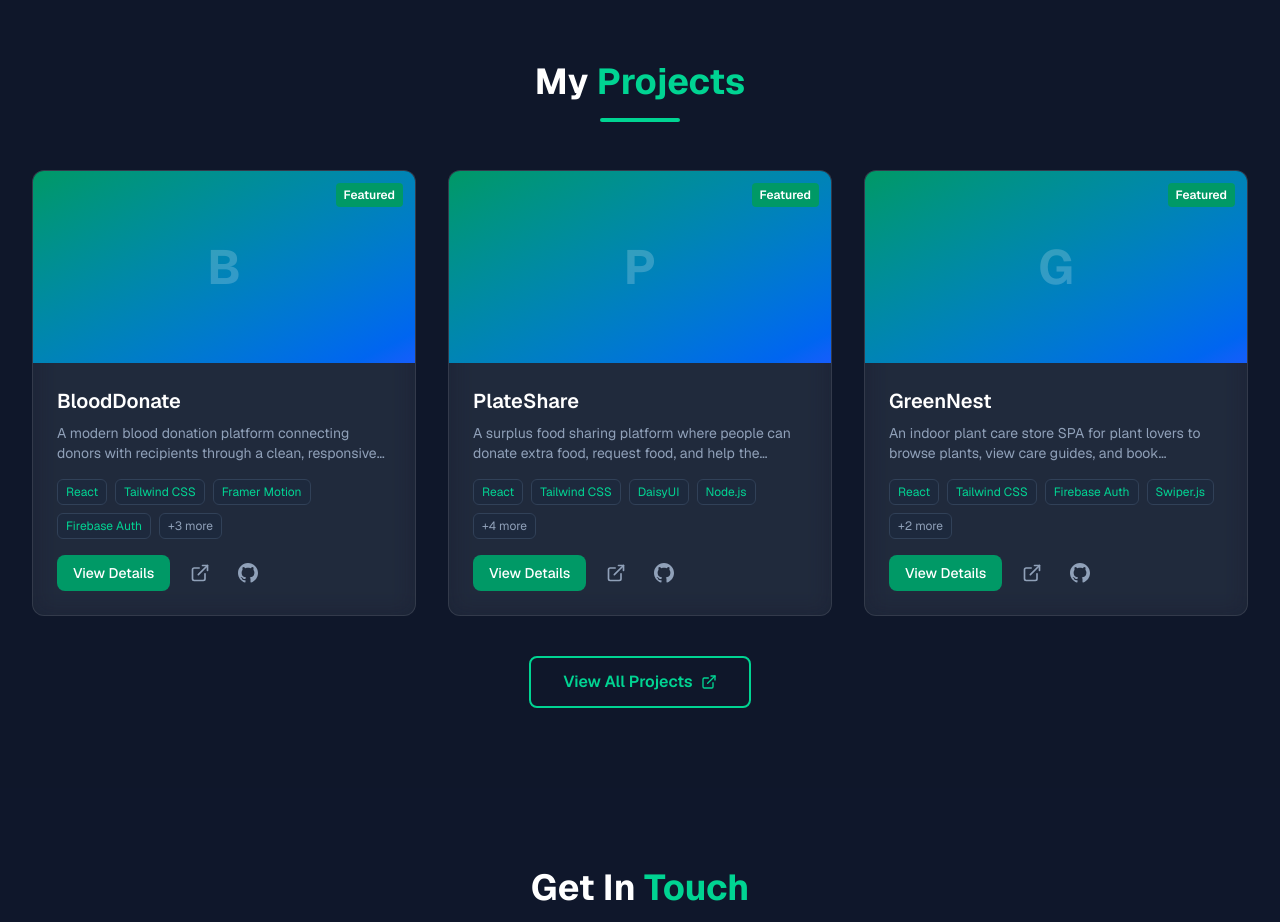
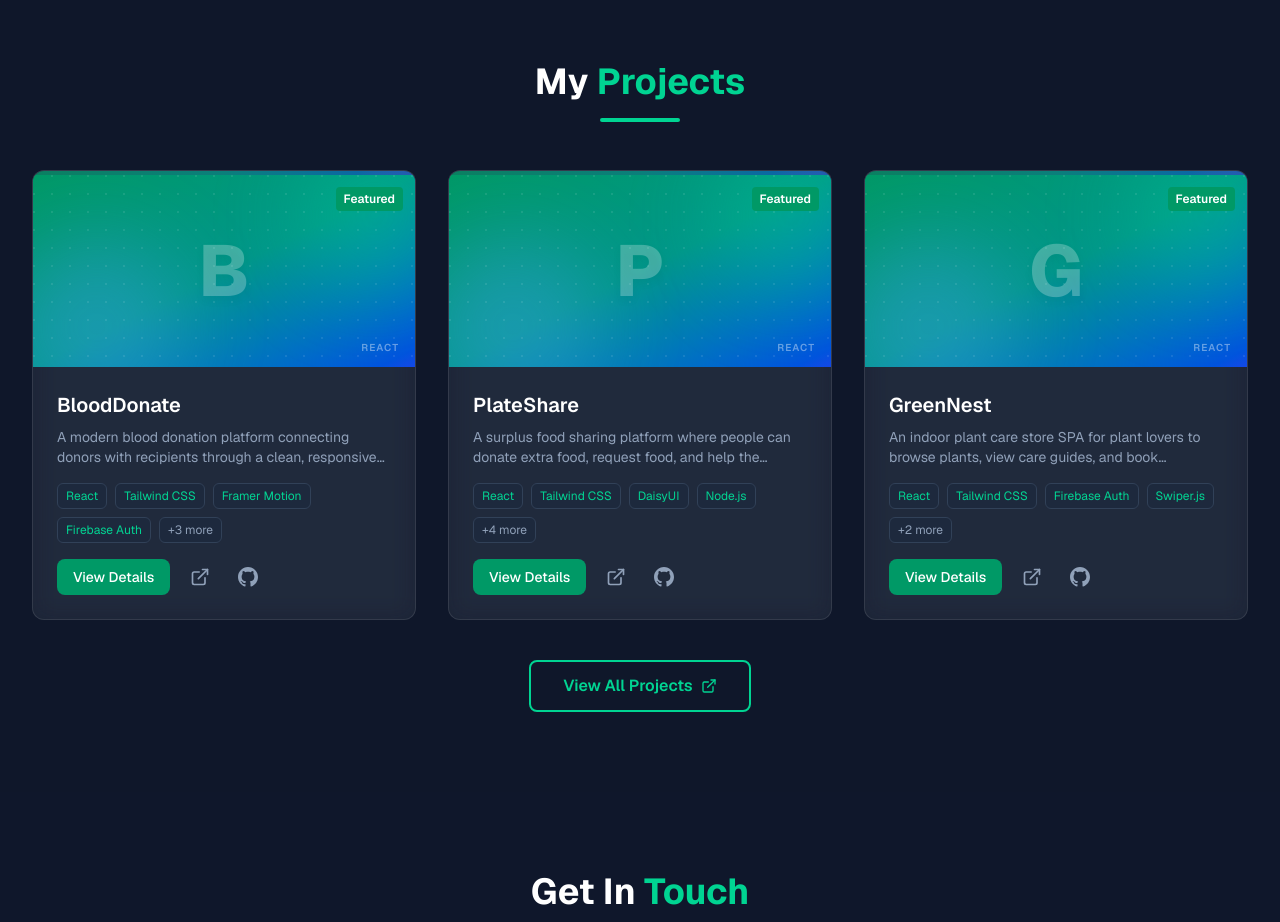
Before and after one commit to Imtius10/portfolio, a Next.js app: page / in a window 1280 px wide. Shown: the part 6220-7142 px from the top of the page. Built offline with nearby package versions, Linux system fonts and the light colour scheme; no server answers; the database is empty.

Commit message:
style(projects): richer card design with branded monogram gradient fallback, lift hover, accent edge

```diff
--- a/src/components/Projects.tsx
+++ b/src/components/Projects.tsx
@@ -26,8 +26,10 @@ export default function Projects({ projects, showAll = false }: ProjectsProps) {
           {displayProjects.map((project) => (
             <div
               key={project.id}
-              className="bg-white/5 light:bg-white/70 backdrop-blur-md rounded-xl overflow-hidden border border-white/10 light:border-slate-200 hover:border-emerald-400/20 transition-all duration-300 group"
+              className="bg-white/5 light:bg-white/70 backdrop-blur-md rounded-xl overflow-hidden border border-white/10 light:border-slate-200 hover:border-emerald-400/20 hover:shadow-xl hover:shadow-emerald-500/10 hover:-translate-y-1 transition-all duration-300 group"
             >
+              {/* Top accent edge */}
+              <div className="h-1 bg-gradient-to-r from-emerald-500 via-teal-500 to-blue-500 opacity-60"></div>
               {/* Project Image */}
               <div className="relative h-48 bg-gradient-to-br from-emerald-600 to-blue-600 overflow-hidden">
                 {project.imageUrl ? (
@@ -38,10 +40,20 @@ export default function Projects({ projects, showAll = false }: ProjectsProps) {
                     className="w-full h-full object-cover group-hover:scale-105 transition-transform duration-300"
                   />
                 ) : (
-                  <div className="w-full h-full flex items-center justify-center">
-                    <span className="text-5xl font-bold text-white/20">
-                      {project.title.charAt(0)}
-                    </span>
+                  <div className="w-full h-full relative bg-gradient-to-br from-emerald-600 via-teal-600 to-blue-700">
+                    <div className="absolute -top-10 -right-10 w-40 h-40 bg-emerald-400/30 rounded-full blur-2xl"></div>
+                    <div className="absolute -bottom-12 -left-6 w-44 h-44 bg-blue-400/30 rounded-full blur-2xl"></div>
+                    <div className="absolute inset-0 opacity-10"
+                      style={{ backgroundImage: "radial-gradient(circle at 1px 1px, rgba(255,255,255,0.9) 1px, transparent 0)", backgroundSize: "18px 18px" }}
+                    ></div>
+                    <div className="relative w-full h-full flex items-center justify-center">
+                      <span className="text-7xl font-extrabold text-white/25 drop-shadow-lg">
+                        {project.title.charAt(0)}
+                      </span>
+                    </div>
+                    <div className="absolute bottom-3 right-4 text-[10px] font-semibold uppercase tracking-widest text-white/40">
+                      {project.techStack[0]}
+                    </div>
                   </div>
                 )}
                 {project.featured && (
```
